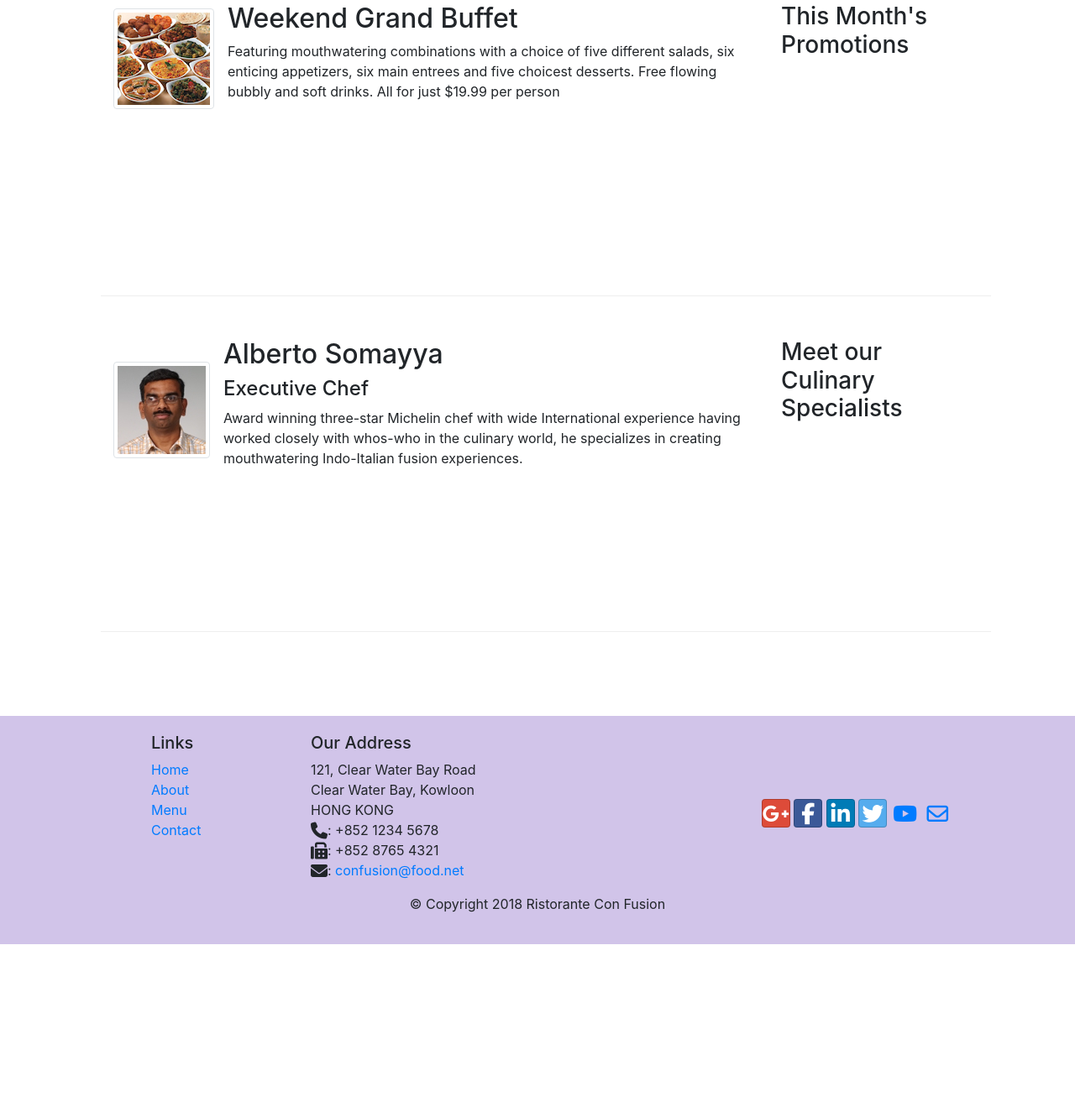
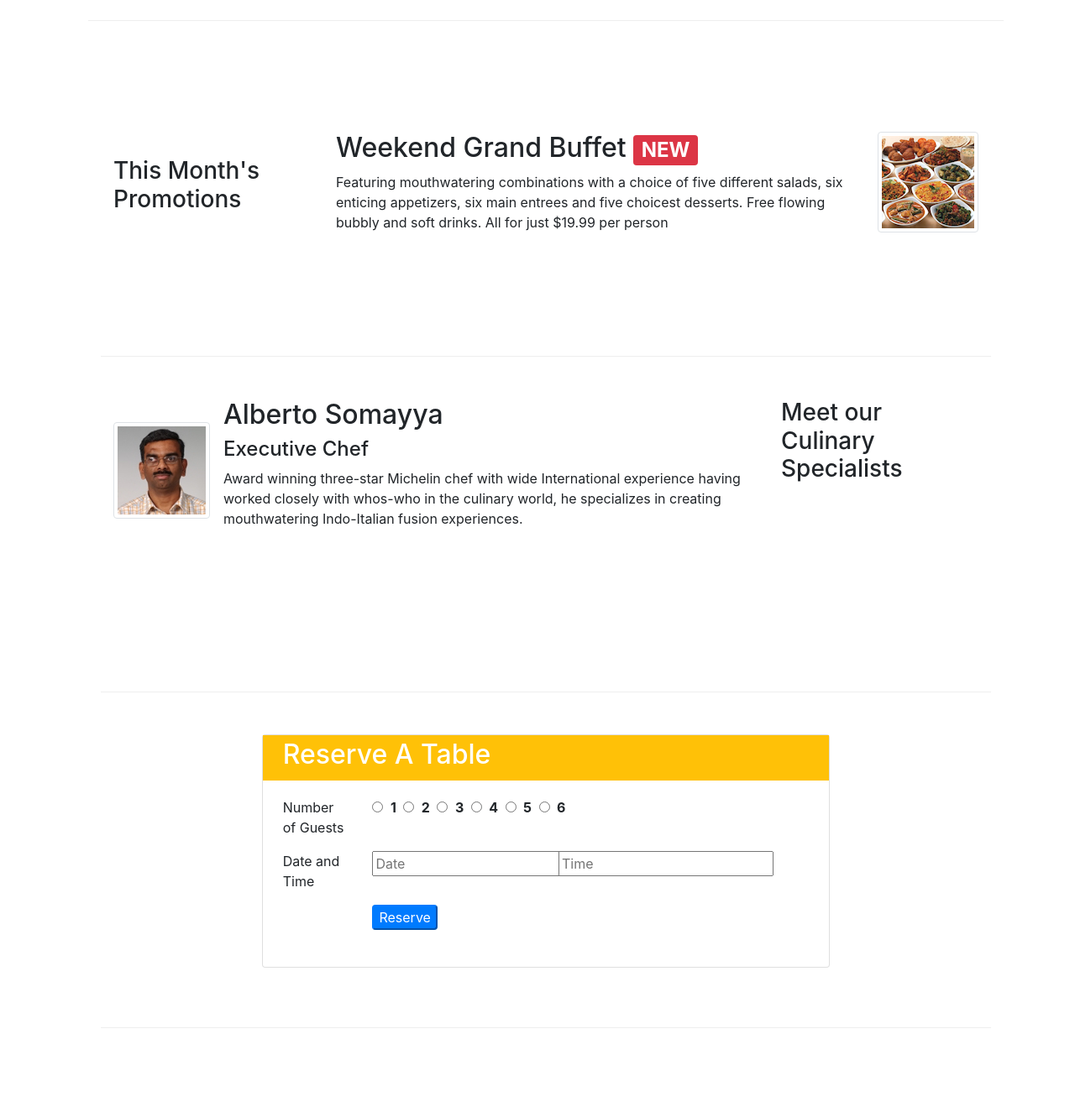
Before and after one commit to 01000011-01001010-01000011/Intro-Bootstrap, a website: page index.html in a window 1280 px wide. Shown: the part 781-2100 px from the top of the page at 84% size. Before the commit the page ends 1956 px from the top, so only its background shows below. Drawn offline with nearby package versions, Linux system fonts and the light colour scheme.

Commit message:
assignment2

```diff
--- a/index.html
+++ b/index.html
@@ -52,12 +52,17 @@
     <header class="jumbotron">
         <div class="container">
             <div class="row row-header">
-                <div class="col-12 col-sm-6">
+               <div class="col-4 order-sm-first align-self-center">
                     <h1>Ristorante con Fusion</h1>
                     <p>We take inspiration from the World's best cuisines, and create a unique fusion experience. Our lipsmacking creations will tickle your culinary senses!</p>
                 </div>
-                <div class="col-12 col-sm align-self-center">
+                <div class="col-2 align-self-center">
                     <img src="img/logo.png" class="img-fluid" alt="logo">
+                </div>
+                <div class="col-6 order-sm-last align-self-center">
+                    <div class="text-center">
+                        <a class="btn-sm btn-warning" href="#reserveForm" role="button"><strong>Reserve Table</strong></a>
+                    </div>
                 </div>
             </div>
         </div>
@@ -98,22 +103,22 @@
 
             <div class="row row-content">
 
-                <div class="col-12 col-sm-4 order-sm-last col-md-3">
+                <div class="col-12 col-sm-4 order-sm-first col-md-3 align-self-center">
 
                     <h3>This Month's Promotions</h3>
 
                 </div>
 
-                <div class="col col-sm order-sm-first col-md">
+                <div class="col col-sm col-md align-self-center">
 
                     <div class="media">
 
-                        <img class="d-flex mr-3 img-thumbnail align-self-center"
+                        <img class="d-flex img-thumbnail order-sm-last"
                             src="img/buffet.png" alt="buffet">
 
-                        <div class="media-body">
+                        <div class="media-body mr-3">
 
-                            <h2 class="mt-0">Weekend Grand Buffet</h2>
+                            <h2 class="mt-0">Weekend Grand Buffet <span class="badge badge-danger">NEW</span></h2>
                             <p class="d-none d-sm-block">Featuring mouthwatering combinations with a choice of five different salads, six enticing appetizers, six main entrees and five choicest desserts. Free flowing bubbly and soft drinks. All for just $19.99 per person </p>
 
                         </div>
@@ -148,6 +153,95 @@
                             <h2 class="mt-0">Alberto Somayya</h2>
                             <h4 class="mt-0">Executive Chef</h4>
                             <p class="d-none d-sm-block">Award winning three-star Michelin chef with wide International experience having worked closely with whos-who in the culinary world, he specializes in creating mouthwatering Indo-Italian fusion experiences. </p>
+
+                        </div>
+
+                    </div>
+
+                </div>
+
+            </div>
+
+        </div>
+
+        <div class="container" id="reserveForm">
+
+            <div class="row row-content justify-content-center">
+
+                <div class="col=12 col-sm-8">
+
+                    <div class="card">
+
+                        <form>
+
+                            <div class="bg-warning text-white pt-1 pb-1">
+
+                                <h2 class="ml-4">Reserve A Table</h2>
+
+                            </div>
+
+                            <div class="card-body">
+
+                                <div class="row">
+
+                                    <div class="col-2 order-sm-first">
+
+                                        <label class="ml-1">Number of Guests</label>
+
+                                    </div>
+
+                                    <div class="col-8 order-sm-last">
+
+                                        <input type="radio" id="one" name="guests" value="1">
+                                        <label for="one"><strong class="pl-1 pr-1">1</strong></label>
+                                        <input type="radio" id="two" name="guests" value="2">
+                                        <label for="two"><strong class="pl-1 pr-1">2</strong></label>
+                                        <input type="radio" id="three" name="guests" value="3">
+                                        <label for="three"><strong class="pl-1 pr-1">3</strong></label>
+                                        <input type="radio" id="four" name="guests" value="4">
+                                        <label for="four"><strong class="pl-1 pr-1">4</strong></label>
+                                        <input type="radio" id="five" name="guests" value="5">
+                                        <label for="five"><strong class="pl-1 pr-1">5</strong></label>
+                                        <input type="radio" id="six" name="guests" value="6">
+                                        <label for="six"><strong class="pl-1 pr-1">6</strong></label>
+
+                                    </div>
+
+                                </div>
+
+                                <div class="row mt-2">
+
+                                    <div class="col-2 order-sm-first">
+
+                                        <label class="ml-1">Date and Time</label>
+
+                                    </div>
+
+                                    <div class="col-4">
+
+                                        <input type="text" name="date" id="date" placeholder="Date">
+
+                                    </div>
+
+                                    <div class="col-4 order-sm-last">
+
+                                        <input type="text" name="time" id="time" placeholder="Time">
+
+                                    </div>
+
+                                </div>
+
+                                <div class="row mt-2 mb-4">
+
+                                    <div class="col-2 offset-2">
+
+                                        <button type="submit" class="btn-primary rounded">Reserve</button>
+
+                                    </div>
+
+                                </div>
+
+                            </form>
 
                         </div>
 
```
